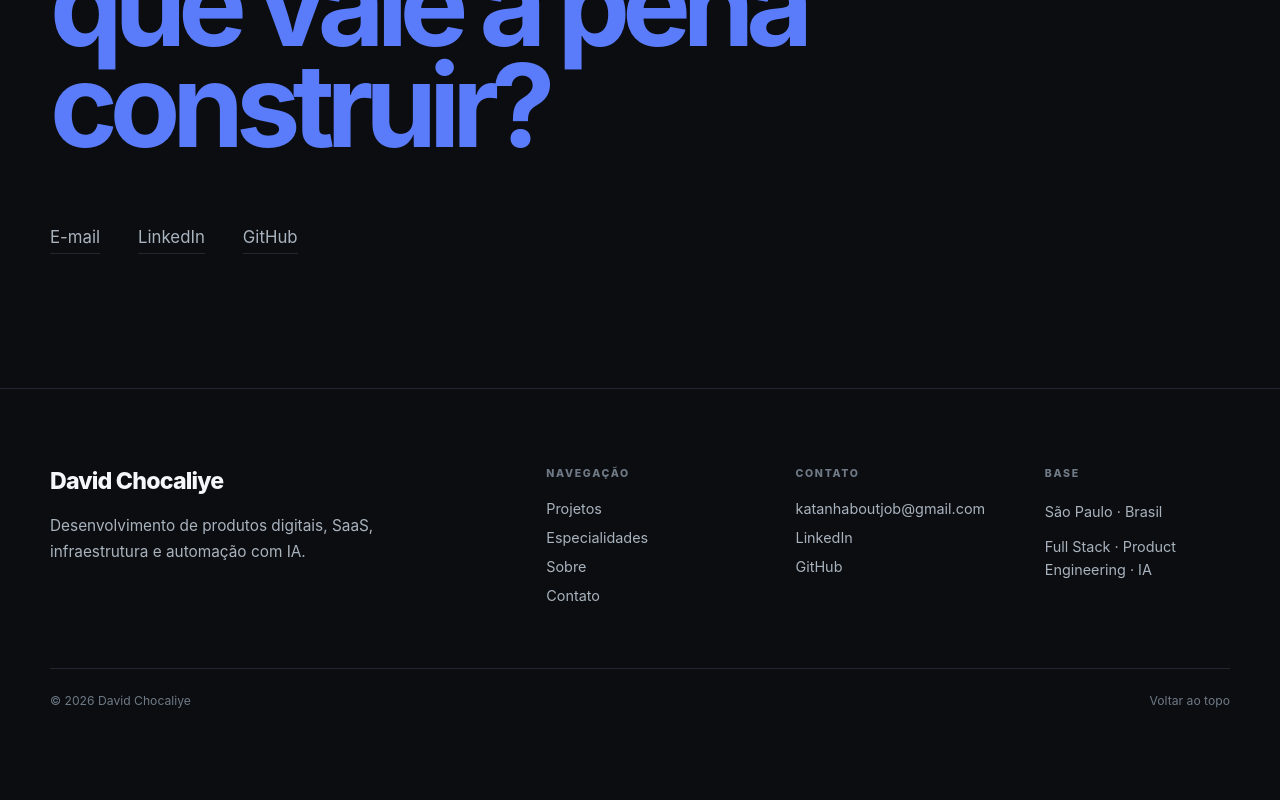
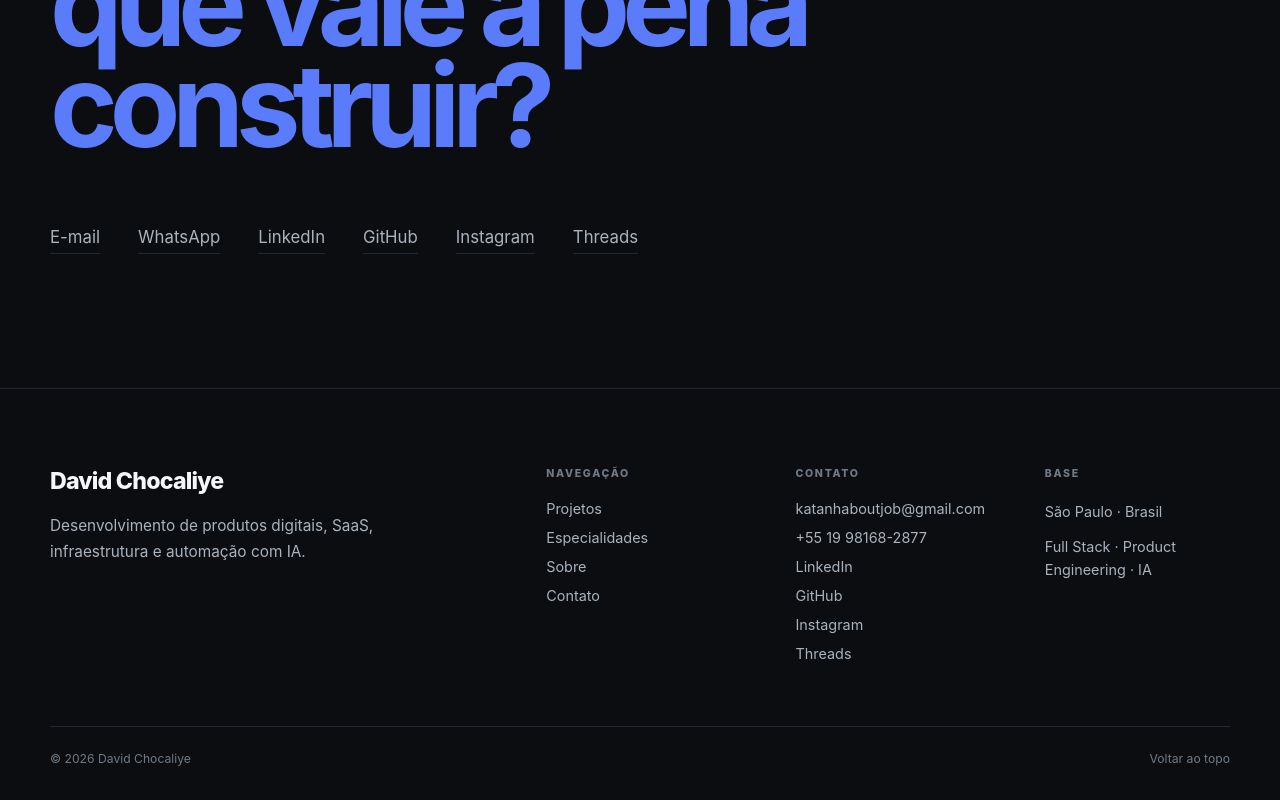
Before and after one commit to moxi-edtech/chocaliye-portfolio, a Next.js app: page / in a window 1280 px wide. Shown: the part 5849-6649 px from the top of the page. Before the commit the page ends 6591 px from the top, so only its background shows below. Built offline with nearby package versions, Linux system fonts and the light colour scheme.

Commit message:
Add WhatsApp and social links

```diff
--- a/app/page.tsx
+++ b/app/page.tsx
@@ -324,8 +324,11 @@ export default function Home() {
           </h2>
           <div className="contactLinks">
             <a href="mailto:katanhaboutjob@gmail.com">{t.contact.email}</a>
+            <a href="https://wa.me/5519981682877" target="_blank" rel="noreferrer">WhatsApp</a>
             <a href="https://linkedin.com/in/david-chocaliye-214429210" target="_blank" rel="noreferrer">LinkedIn</a>
             <a href="https://github.com/moxi-edtech" target="_blank" rel="noreferrer">GitHub</a>
+            <a href="https://www.instagram.com/katanhadavid" target="_blank" rel="noreferrer">Instagram</a>
+            <a href="https://www.threads.com/@katanhadavid" target="_blank" rel="noreferrer">Threads</a>
           </div>
         </div>
       </section>
@@ -352,8 +355,11 @@ export default function Home() {
           <div className="footerColumn">
             <span className="footerLabel">{locale === "pt" ? "CONTATO" : "CONTACT"}</span>
             <a href="mailto:katanhaboutjob@gmail.com">katanhaboutjob@gmail.com</a>
+            <a href="https://wa.me/5519981682877" target="_blank" rel="noreferrer">+55 19 98168-2877</a>
             <a href="https://linkedin.com/in/david-chocaliye-214429210" target="_blank" rel="noreferrer">LinkedIn</a>
             <a href="https://github.com/moxi-edtech" target="_blank" rel="noreferrer">GitHub</a>
+            <a href="https://www.instagram.com/katanhadavid" target="_blank" rel="noreferrer">Instagram</a>
+            <a href="https://www.threads.com/@katanhadavid" target="_blank" rel="noreferrer">Threads</a>
           </div>
 
           <div className="footerColumn footerMeta">
```
